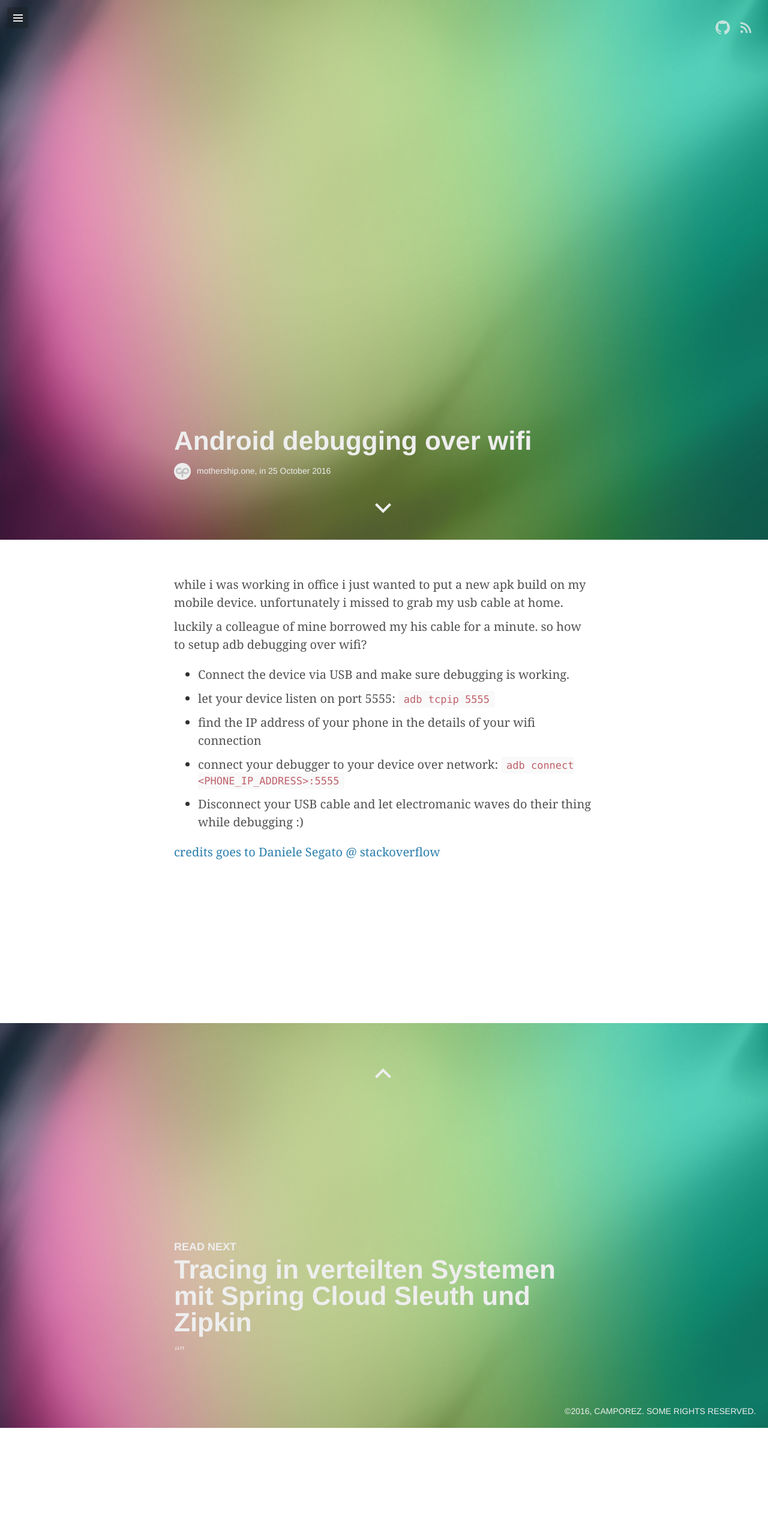
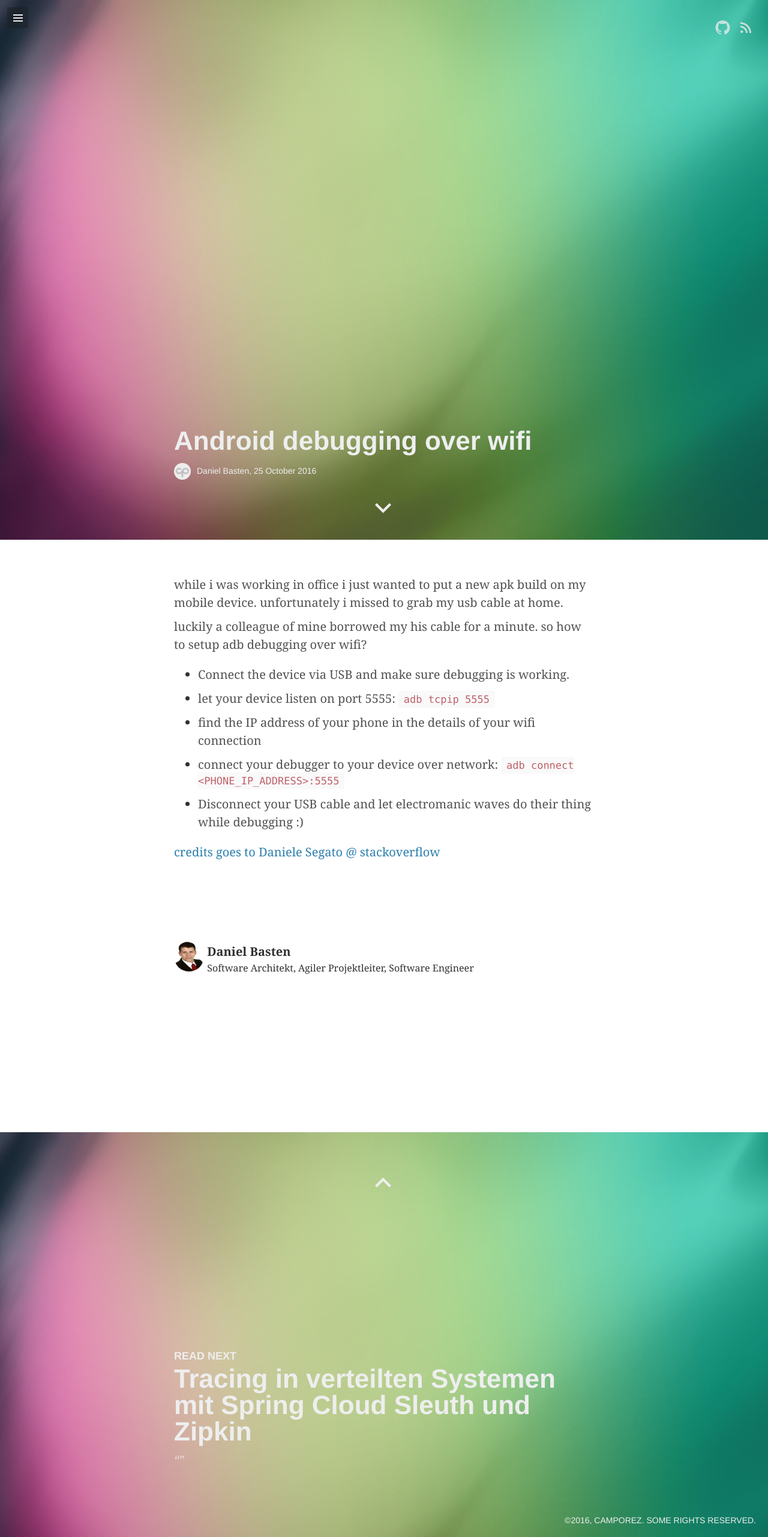
Before and after one commit to mothership-one/mothership-one.github.io, a Jekyll site: the page built from _posts/2016-10-28-android-debugging-over-wifi.markdown, in a window 1280 px wide. Shown: the whole page at 60% size. Built offline with Jekyll 4.4.1, drawn with Linux system fonts in a browser that asks for light colours; some web fonts are replaced; comment, search, counter and statistics services are not loaded; before the commit the page ends 2381 px from its top, so only the background shows below that.

Commit message:
integrating new theme

```diff
--- a/_config.yml
+++ b/_config.yml
@@ -20,13 +20,13 @@ authors:
   axhm3a:
     name: Daniel Basten
     display_name: Daniel Basten
-    gravatar: xxxxxx
+    image: /assets/img/about/daniel_basten.jpg
     github: https://github.com/axhm3a
     about: Software Architekt, Agiler Projektleiter, Software Engineer
   pg2000:
     name: Patrick Geschinski
     display_name: Patrick Geschinski
-    gravatar: xxxxxx
+    image: /assets/img/about/patrick_geschinski.jpg
     github: https://github.com/PG2000
     about: Software Architekt, Agiler Projektleiter, Software Engineer
 
--- a/_layouts/post.html
+++ b/_layouts/post.html
@@ -2,7 +2,7 @@
 layout: default
 article: true
 ---
-
+{% assign author = site.authors[page.author] %}
 <header class="{% if page.dark %}dark{% else %}clean{% endif %}" style="background-image: url({% if page.image.url %}{{ page.image.url }}{% else %}{{ site.cover }}{% endif %}); height: 100%; {% if site.parallax != true %}background-attachment: scroll;{% endif %}" data-stellar-background-ratio="0.5" data-stellar-horizontal-offset="50">
 	{% if page.video %}
 		<video id="bg-video" preload="auto" autoplay="true" loop="loop" muted="muted" volume="0" data-stellar-ratio="0.5">
@@ -17,7 +17,7 @@ article: true
 		{% if page.quote %}
 			<h2>{{ page.quote }}</h2>
 		{% endif %}
-		<a class="site-title" href="{{ site.url }}{{ site.baseurl }}"><div class="site-icon-small" style="background-image: url({{ site.icon }});"></div>{{ site.title }}</a>, in {{ page.date | date_to_long_string }}
+		<a class="site-title" href="{{ site.url }}{{ site.baseurl }}"><div class="site-icon-small" style="background-image: url({{ site.icon }});"></div>{{ author.display_name }}</a>, {{ page.date | date_to_long_string }}
 	</div>
 	{% if page.image.source %}
 	<div id="img-info" data-stellar-ratio="0.5">
@@ -31,6 +31,15 @@ article: true
 <div id="middle">
 	<div id="article">
 		{{ content }}
+	</div>
+	<div id="author">
+		<div style="display: inline-block;">
+				<img class="rounded" src="{{ author.image }}" width="50px" height="50px" />
+		</div>
+		<div style="display: inline-block;">
+			<h4 style="margin-bottom:0px;">{{ author.display_name }}</h4>
+		 <span style="font-size:0.8em;">{{ author.about }}</span>
+		</div>
 	</div>
 	{% if site.commentsystem %}{% if page.comments != false %}
 	<div id="comments">
--- a/_posts/2016-10-28-android-debugging-over-wifi.markdown
+++ b/_posts/2016-10-28-android-debugging-over-wifi.markdown
@@ -1,6 +1,7 @@
 ---
 layout: post
 title:  "Android debugging over wifi"
+author: axhm3a
 date:   2016-10-25 10:14:00
 description: Android debugging over wifi
 categories:
--- a/assets/css/default.css
+++ b/assets/css/default.css
@@ -184,7 +184,7 @@ h3 {
 	padding-bottom: 110px;
 }
 
-#article, #comments {
+#article, #comments, #author {
 	font-family: Fenix, Georgia, "Times New Roman", serif;
 	font-weight: 400;
 	letter-spacing: 0px;
@@ -542,3 +542,7 @@ pre code {
 	margin-top: 60px;
 	border-top: 1px solid #EEE;
 }
+
+.rounded {
+	border-radius: 50%;
+}
--- a/assets/css/desktop.css
+++ b/assets/css/desktop.css
@@ -17,7 +17,7 @@ header, footer {
 	line-height: 44px;
 }
 
-#article, #comments {
+#article, #comments, #author {
 	width: 700px;
 	padding: 50px 0px;
 	left: 50%;
--- a/assets/css/mobile.css
+++ b/assets/css/mobile.css
@@ -26,7 +26,7 @@ h2 {
 	line-height: 30px;
 }
 
-#article, #comments {
+#article, #comments, #author {
 	width: 90%;
 	padding: 50px 5%;
 	left: 0px;
```
Also changed, not shown: about-axhm3a.md (added, +23 -0 lines), about-pg2000.md (added, +23 -0 lines), assets/img/about/daniel_basten.jpg (added), assets/img/about/patrick_geschinski.jpg (added).
